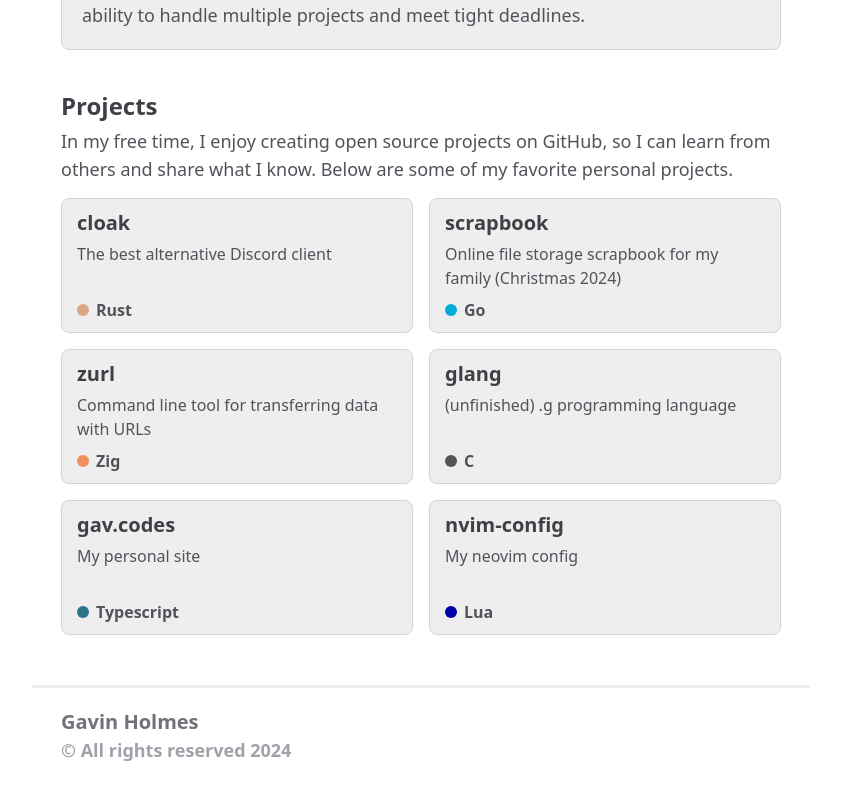
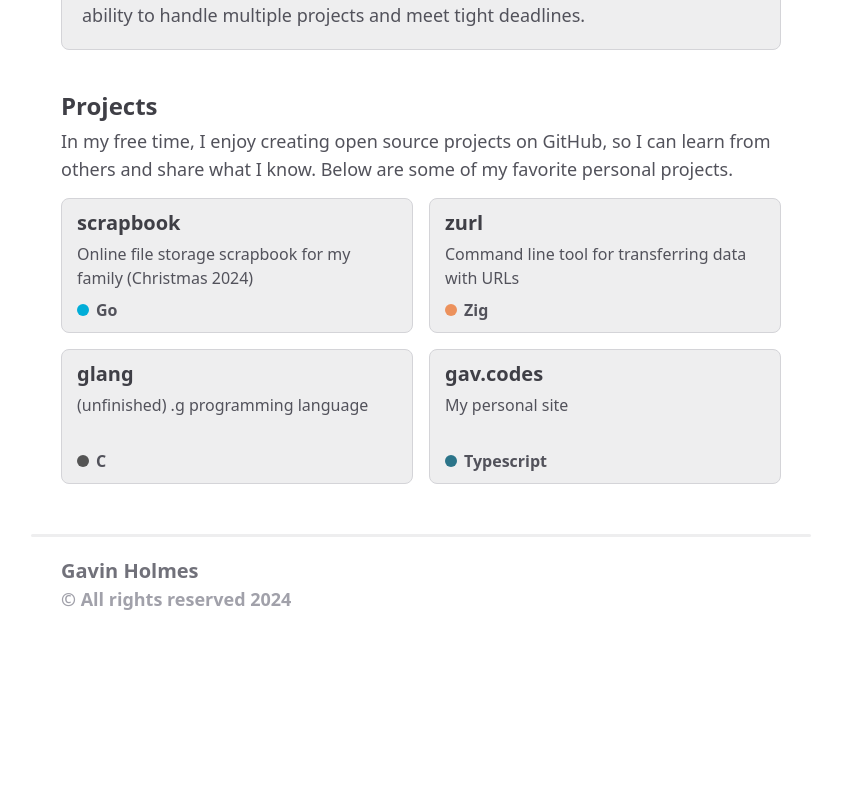
Before and after one commit to gavrh/gav.codes, a React (Create React App) app: page / in a window 1280 px wide. Shown: the part 1192-1992 px from the top of the page, without its empty margins (219-1060 px from the left). After the commit the page ends 1855 px from the top, so only its background shows below. Built offline with nearby package versions, Linux system fonts and the light colour scheme.

Commit message:
remove private projects

```diff
--- a/src/components/Projects.tsx
+++ b/src/components/Projects.tsx
@@ -35,12 +35,12 @@ export default function Projects() {
 	return (
 		<ProjectsContainer>
 			{/* cloak */}
-			<Project
+            {/* <Project
 				repo="cloak"
 				desc="The best alternative Discord client"
 				lang="Rust"
 				color={GithubColors['Rust']}
-			/>
+			/> */}
 			{/* scrapbook */}
 			<Project
 				repo="scrapbook"
@@ -69,13 +69,13 @@ export default function Projects() {
 				lang="Typescript"
 				color={GithubColors['TypeScript']}
 			/>
-			{/* gav.codes */}
-			<Project
+			{/* nvim-config */}
+            {/* <Project
 				repo="nvim-config"
 				desc="My neovim config"
 				lang="Lua"
 				color={GithubColors['Lua']}
-			/>
+			/> */}
 		</ProjectsContainer>
 	);
 }
--- a/src/components/RepoItem.tsx
+++ /dev/null
@@ -1,7 +0,0 @@
-import React from 'react';
-
-export default function RepoItem() {
-	return <div>github repo</div>;
-}
-
-// RepoItem styled components
```
